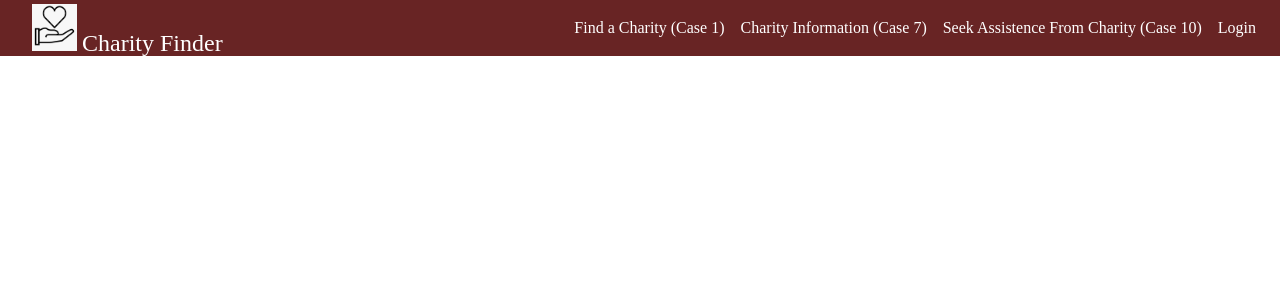
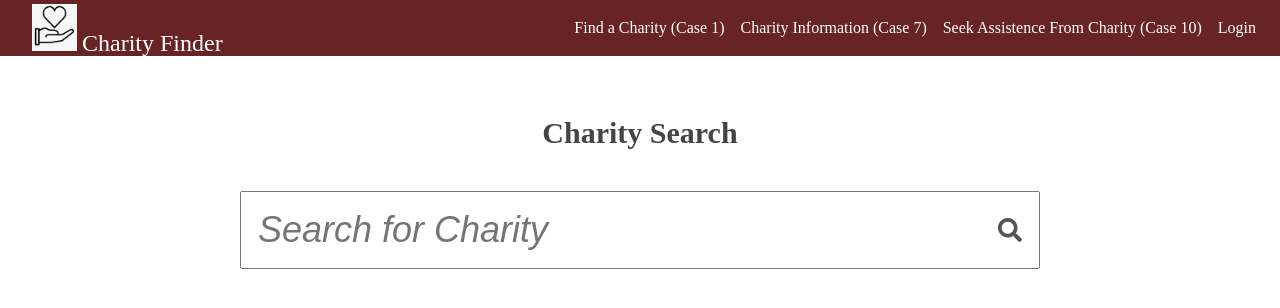
Before and after one commit to whompyjaw/361_se1_agile_project, a React (Create React App) app in the folder charity_finder/: page /charitySearch in a window 1280 px wide. Shown: the top 308 px of the page. Built offline with nearby package versions, Linux system fonts and the light colour scheme.

Commit message:
/charityFinder Is Working,  But Not Without API Functions

```diff
--- a/charity_finder/package.json
+++ b/charity_finder/package.json
@@ -6,6 +6,7 @@
     "@testing-library/jest-dom": "^4.2.4",
     "@testing-library/react": "^9.4.0",
     "@testing-library/user-event": "^7.2.1",
+    "axios": "^0.19.2",
     "react": "^16.12.0",
     "react-dom": "^16.12.0",
     "react-router-dom": "^5.1.2",
--- a/charity_finder/public/index.html
+++ b/charity_finder/public/index.html
@@ -3,6 +3,7 @@
   <head>
     <meta charset="utf-8" />
     <link rel="icon" href="%PUBLIC_URL%/favicon.ico" />
+    <link rel="stylesheet" href="https://cdnjs.cloudflare.com/ajax/libs/font-awesome/5.12.1/css/all.min.css">
     <meta name="viewport" content="width=device-width, initial-scale=1" />
     <meta name="theme-color" content="#000000" />
     <meta
--- a/charity_finder/src/App.js
+++ b/charity_finder/src/App.js
@@ -4,6 +4,7 @@ import './App.css';
 import Login from './components/random/pages/Login'; // This is needed for the routes
 import Navbar from './components/random/navbar/Navbar';
 import Charity from './components/charity/charity';
+import charitySearch from './components/charity/charitySearch';
 
 // TODO: Need an App class instead of a function
 function App() {
@@ -25,6 +26,7 @@ function App() {
       {/* Route to login page */}
       <Route path="/login" component={Login} />
       <Route path="/charity" component={Charity} />
+      <Route path="/charitySearch" component={charitySearch} />
 
     </Router>
   );
--- /dev/null
+++ b/charity_finder/src/components/charity/charitySearch.js
@@ -0,0 +1,119 @@
+import React from 'react';
+import './pages/chairtySearch.css';
+import axios from 'axios';
+
+class charitySearch extends React.Component {
+
+    constructor (props) {
+        super ( props );
+
+        this.state = {
+            query: '',
+            results: {},
+            loading: false,
+            message: '',
+        };
+
+        this.canel = '';
+    }
+
+    fetchSearchresults = (themeId, query) => {
+        const searchUrl = "https://api.globalgiving.org/api/public/projectservice/themes/edu/projects?api_key=234f2d7a-2389-4ffd-9bfd-535a7fa11273"
+
+        if ( this.cancel )  {
+            this.cancel.cancel()
+        }
+
+        this.cancel = axios.CancelToken.source()
+
+        axios.get( searchUrl, {
+			    cancelToken: this.cancel.token
+        } )
+        //     .then( res => {
+        //       //const resultNotFoundMsg
+        //       console.warn( res );
+        //     }
+    };
+
+    handleOnInputChange = ( event ) => {
+        const query = event.target.value;
+        console.warn ( query );
+        this.setState( {query: query, loading: true, message: ''} )
+    };
+
+    render() {
+
+        const { query } = this.state;
+
+
+        return (
+            <div className = "container">
+            {/*Heading*/}
+            <h2 className="heading">Charity Search</h2>
+
+            {/*Search Input*/}
+            <label className = "search-label" htmlFor="search-input">
+                <input
+                    type="text"
+                    name = "query"
+                    value={ query }
+                    id="search-input"
+                    placeholder="Search for Charity"
+                    onChange = {this.handleOnInputChange}
+
+                />
+                 {/*Search Input
+                 This should be in the search field, but I don't know why it isn't*/}
+               <i className="fas fa-search search-icon"></i>
+
+            </label>
+            </div>
+        )
+    }
+}
+
+export default charitySearch;
+
+/*function charitySearch() {
+
+
+     class charityForm extends React.Component {
+        constructor(props) {
+          super(props);
+          this.state = {value: ''};
+
+          this.handleChange = this.handleChange.bind(this);
+          this.handleSubmit = this.handleSubmit.bind(this);
+        }
+
+        handleChange(event) {
+          this.setState({value: event.target.value});
+        }
+
+        handleSubmit(event) {
+          alert('A theme was submitted: ' + this.state.value);
+          event.preventDefault();
+        }
+
+        render() {
+          return (
+            <form onSubmit={this.handleSubmit}>
+              <label>
+                Theme:
+                <select value={this.state.value} onChange={this.handleChange}>
+                    <option value="grapefruit">Grapefruit</option>
+                    <option value="lime">Lime</option>
+                    <option value="coconut">Coconut</option>
+                    <option value="mango">Mango</option>
+                </select>
+                <input type="text" value={this.state.value} onChange={this.handleChange} />
+              </label>
+              <input type="submit" value="Submit" />
+            </form>
+          );
+        }
+    }
+
+    ReactDOM.render (<charityForm />, document.getElementById('root'));
+
+}*/
--- /dev/null
+++ b/charity_finder/src/components/charity/pages/chairtySearch.css
@@ -0,0 +1,52 @@
+table {
+    font-family: arial, sans-serif;
+    border-collapse: collapse;
+    width: 100%;
+  }
+
+  td, th {
+    border: 1px solid #dddddd;
+    text-align: left;
+    padding: 8px;
+  }
+
+  tr:nth-child(even) {
+    background-color: #dddddd;
+  }
+
+.heading {
+	font-size: 30px;
+	padding: 16px 0;
+	color: #444;
+	text-align: center;
+}
+
+/*Container*/
+.container {
+	margin: 36px auto;
+	width: 100%;
+	max-width: 800px;
+}
+
+
+.search-label {
+	position: relative;
+}
+
+.container input {
+	width: 100%;
+	padding: 16px;
+	font-size: 36px;
+	font-style: italic;
+	color: #444;
+	box-sizing: border-box;
+	outline: none;
+}
+
+.search-icon {
+	position: absolute;
+	top: -10px;
+	font-size: 24px;
+	color: #555;
+	right: 18px;
+}
```
Also changed, not shown: 1 other file (tests, documents, lock files or other folders).
